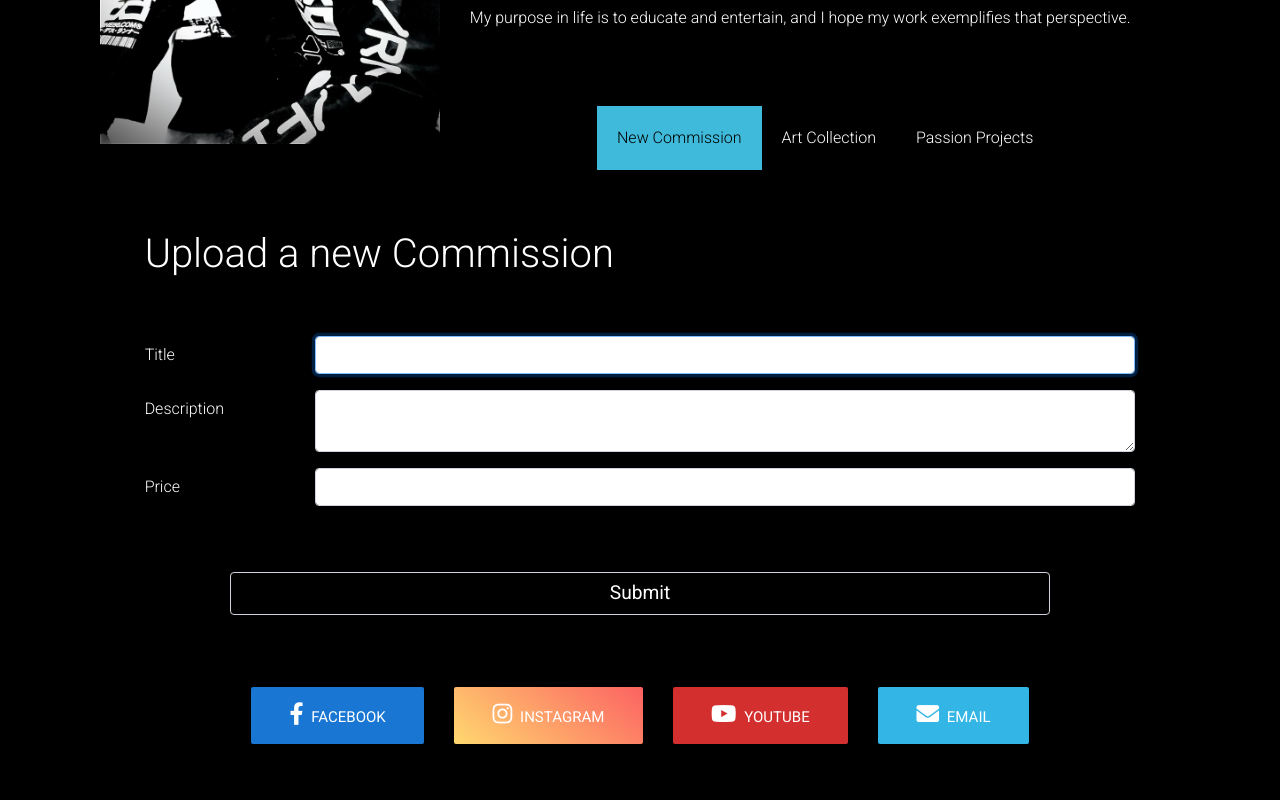
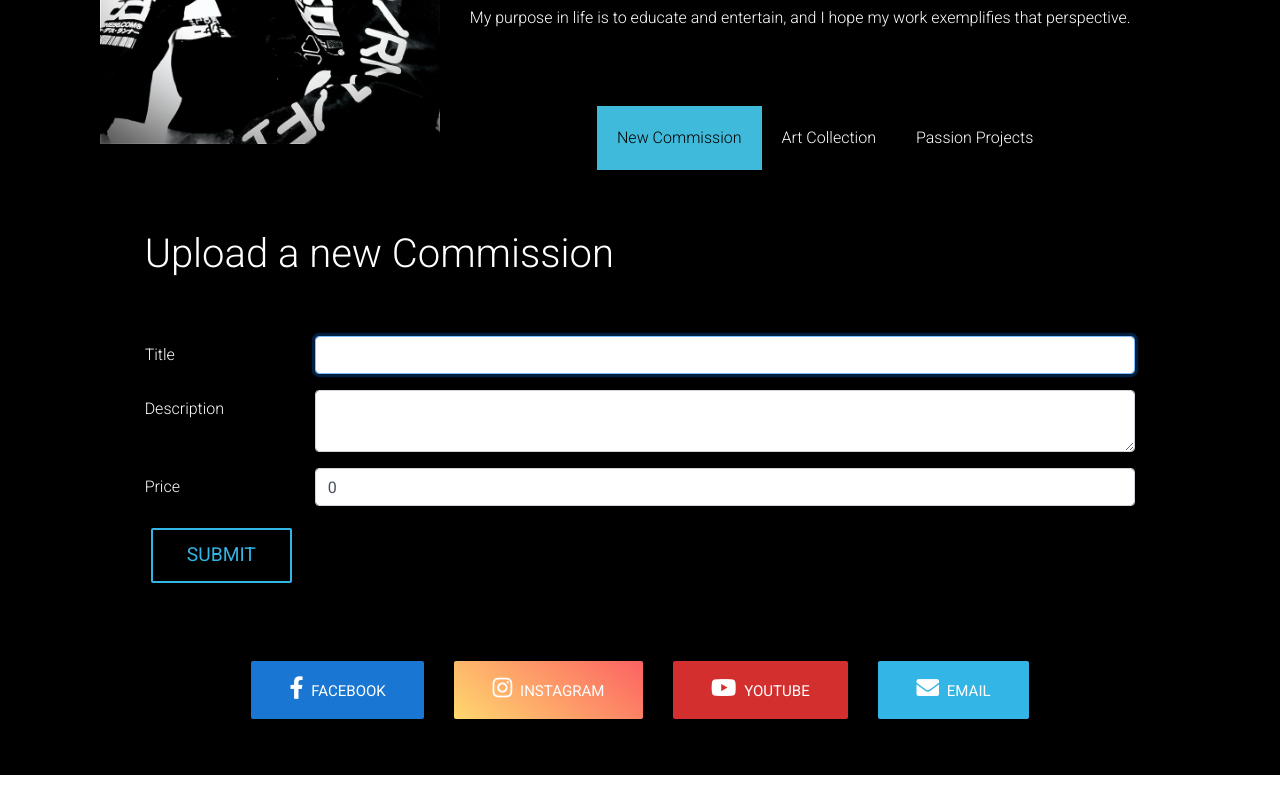
Before and after one commit to CintBX/ChrisPortfolio, a React (Create React App) app in the folder client/: page /new-commission in a window 1280 px wide. Shown: the part 420-1220 px from the top of the page. After the commit the page ends 1195 px from the top, so only its background shows below. Built offline with nearby package versions, Linux system fonts and the light colour scheme.

Commit message:
Changed NewCommish to Class Comp

```diff
--- a/client/src/App.js
+++ b/client/src/App.js
@@ -9,10 +9,10 @@ import { Provider } from 'react-redux';
 import store from './store';
 import { Switch, Route } from 'react-router-dom';
 import Header from './components/Header';
+import NewCommissionForm from './components/commission/new';
 import CommissionBody from './components/CommissionBody';
 import ProjectBody from './components/ProjectBody';
 import Footer from './components/Footer';
-import NewCommission from './components/commission/new';
 
 function App() {
   return (
@@ -20,7 +20,7 @@ function App() {
       <Container fluid style={styles.container}>
         <Header />
         <Switch>
-          <Route path="/new-commission" component={NewCommission} />
+          <Route path="/new-commission" component={NewCommissionForm} />
           <Route path="/project-list" component={ProjectBody} />
           <Route exact path="/" component={CommissionBody} />
         </Switch>
--- a/client/src/components/commission/new.js
+++ b/client/src/components/commission/new.js
@@ -1,69 +1,59 @@
-import React, { useState, useEffect } from 'react';
+import React, { Component } from 'react';
 import {
   Col,
   Form,
   FormGroup,
   Label,
   Input,
-  CustomInput,
   Button
 } from 'reactstrap';
+import PropTypes from 'prop-types';
+import { connect } from 'react-redux';
 import { addCommission } from '../../actions/commissionActions';
-import { Redirect } from 'react-router-dom';
 
-// Custom Hook for any and all inputs
-const useInput = initialValue => {
-  const [value, setValue] = useState(initialValue);
-  return {
-    value,
-    setValue,
-    reset: () => setValue(""),
-    bind: {
-      value,
-      onChange: e => {
-        setValue(e.target.value);
-      }
-    }
+class NewCommissionForm extends Component {
+  constructor(props) {
+    super(props);
+    this.handleChange = this.handleChange.bind(this);
+    this.handleSubmit = this.handleSubmit.bind(this);
+    this.state = {
+      title: "",
+      description: "",
+      price: 0
     };
   };
 
-const NewCommission = () => {
-  const {
-    value: title,
-    bind: bindTitle,
-    reset: resetTitle
-  } = useInput("");
+  static propTypes = {
+    addCommission: PropTypes.func.isRequired
+  };
 
-  const {
-    value: description,
-    bind: bindDescription,
-    reset: resetDescription
-  } = useInput("");
+  handleChange(e) {
+    this.setState({
+      [e.target.name]: e.target.value
+    });
+  };
 
-  const {
-    value: price,
-    bind: bindPrice,
-    reset: resetPrice
-  } = useInput("");
-
-  const handleSubmit = e => {
+  handleSubmit(e) {
     e.preventDefault();
-    alert(`Submitting: ${title}, ${description}, ${price}`);
 
     const newCommission = {
-      title: title,
-      description: description,
-      price: price
-    };
-    addCommission(newCommission);
-
-    resetTitle();
-    resetDescription();
-    resetPrice();
+      title: this.state.title,
+      description: this.state.description,
+      price: this.state.price
     };
 
+    this.props.addCommission(newCommission);
+
+    this.setState({
+      title: "",
+      description: "",
+      price: 0
+    })
+  };
+
+  render() {
     return (
-    <Form style={styles.container} onSubmit={handleSubmit} autoFocus={false}>
+      <Form style={styles.container} autoFocus={false} onSubmit={this.handleSubmit}>
         <h1 style={styles.title}>Upload a new Commission</h1>
         <FormGroup row>
           <Label for="title" sm={2}>Title</Label>
@@ -72,9 +62,10 @@ const NewCommission = () => {
               type="text"
               name="title"
               id="title"
-            { ...bindTitle }
               autoFocus
               required
+              onChange={this.handleChange}
+              value={this.state.title}
             />
           </Col>
         </FormGroup>
@@ -86,8 +77,9 @@ const NewCommission = () => {
               type="textarea"
               name="description"
               id="description"
-            { ...bindDescription }
               required
+              onChange={this.handleChange}
+              value={this.state.description}
             />
           </Col>
         </FormGroup>
@@ -99,27 +91,21 @@ const NewCommission = () => {
               type="number"
               name="price"
               id="price"
-            { ...bindPrice }
               min={0}
+              onChange={this.handleChange}
+              value={this.state.price}
             />
           </Col>
         </FormGroup>
 
-      {/* <FormGroup row>
-        <Label for="image" sm={2}>Image</Label>
+        <FormGroup row>
           <Col sm={10}>
-          <CustomInput type="file" id="image" name="image" />
-        </Col>
-      </FormGroup> */}
-
-      <FormGroup row style={styles.submitContainer}>
-        <Col sm={10}>
-          <Input type="submit" style={styles.submitButton} />
-          {/* <Button outline color="info" style={styles.submitButton}>Submit</Button> */}
+            <Button outline color="info" style={styles.submitButton}>Submit</Button>
           </Col>
         </FormGroup>
       </Form>
     );
+  };
 };
 
 const styles = {
@@ -144,110 +130,9 @@ const styles = {
   }
 };
 
-export default NewCommission;
+const mapStateToProps = state => ({
+  commissions: state.commission.commissions,
+  loading: state.commission.loading
+});
 
-
-
-
-
-// -----------------------------------
-/* https://medium.com/@geeky_writer_/using-react-hooks-to-create-awesome-forms-6f846a4ce57
-// Custom Hook
-const useSignUpForm = callback => {
-  const [inputs, setInputs] = useState({});
-
-  const handleSubmit = e => {
-    if(e) e.preventDefault();
-    callback();
-  };
-
-  const handleInputChange = e => {
-    e.persist();
-    setInputs(inputs => (
-      {
-        ...inputs,
-        [e.target.name]: e.target.value
-      }
-    ));
-  };
-
-  return {
-    handleSubmit,
-    handleInputChange,
-    inputs
-  };
-};
-
-const NewCommission = () => {
-  // Instantiate custom hook
-  // Please set the redirect function, to pass as useSignUpForm's parameter (callback())
-  // (maybe not)
-  const { inputs, handleInputChange, handleSubmit } = useSignUpForm(addCommission);
-  // Not fucking working
-
-  // Stop jumping around, get the form working first and then do redirect
-  // const [redirectToHome, setRedirectToHome] = useState(false);
-
-  return (
-    <Form style={styles.container} onSubmit={handleSubmit} autoFocus={false}>
-      <h1 style={styles.title}>Upload a new Commission</h1>
-      <FormGroup row>
-        <Label for="title" sm={2}>Title</Label>
-        <Col sm={10}>
-          <Input
-            type="text"
-            name="title"
-            id="title"
-            onChange={handleInputChange}
-            autoFocus
-            required
-            value={inputs.title}
-          />
-        </Col>
-      </FormGroup>
-
-      <FormGroup row>
-        <Label for="description" sm={2}>Description</Label>
-        <Col sm={10}>
-          <Input
-            type="textarea"
-            name="description"
-            id="description"
-            onChange={handleInputChange}
-            required
-            value={inputs.description}
-          />
-        </Col>
-      </FormGroup>
-
-      <FormGroup row>
-        <Label for="price" sm={2}>Price</Label>
-        <Col sm={10}>
-          <Input
-            type="number"
-            name="price"
-            id="price"
-            onChange={handleInputChange}
-            min={0}
-            value={inputs.price}
-          />
-        </Col>
-      </FormGroup>
-
-      <FormGroup row>
-        <Label for="image" sm={2}>Image</Label>
-        <Col sm={10}>
-          <CustomInput type="file" id="image" name="image" />
-        </Col>
-      </FormGroup>
-
-      <FormGroup row style={styles.submitContainer}>
-        <Col sm={10}>
-          <Input type="submit" style={styles.submitButton} />
-          <Button outline color="info" style={styles.submitButton}>Submit</Button>
-        </Col>
-      </FormGroup>
-    </Form>
-  );
-};
-*/
+export default connect(mapStateToProps, {addCommission})(NewCommissionForm);
```
Lines whose indentation alone changed are shown as unchanged.
